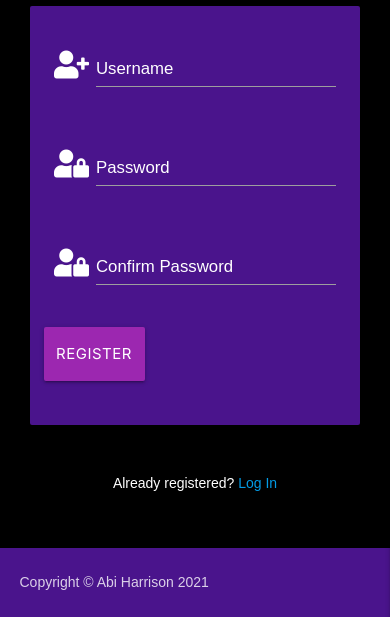
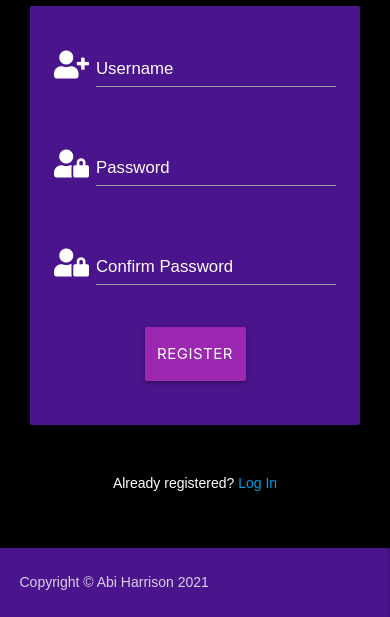
Before and after one commit to Abibubble/ms3-the-bar-blade, a Flask app: page /register in a window 390 px wide. Shown: the part 249-866 px from the top of the page. Run offline with Flask 2, Linux system fonts and the light colour scheme; some libraries are stand-ins or nearby versions; some web fonts are replaced.

Commit message:
style: Fix responsive styling on log in and register buttons

```diff
--- a/templates/login.html
+++ b/templates/login.html
@@ -19,7 +19,7 @@
                     </div>
                 </div>
                 <div class="row white-text">
-                    <button type="submit" class="col s4 offset-m4 btn-large purple">
+                    <button type="submit" class="col s4 offset-s4 btn-large purple">
                         Log In
                     </button>
                 </div>
--- a/templates/register.html
+++ b/templates/register.html
@@ -26,7 +26,7 @@
                     </div>
                 </div>
                 <div class="row white-text">
-                    <button type="submit" class="col s4 offset-m4 btn-large purple">
+                    <button type="submit" class="col s4 offset-s4 btn-large purple">
                         Register
                     </button>
                 </div>
```
